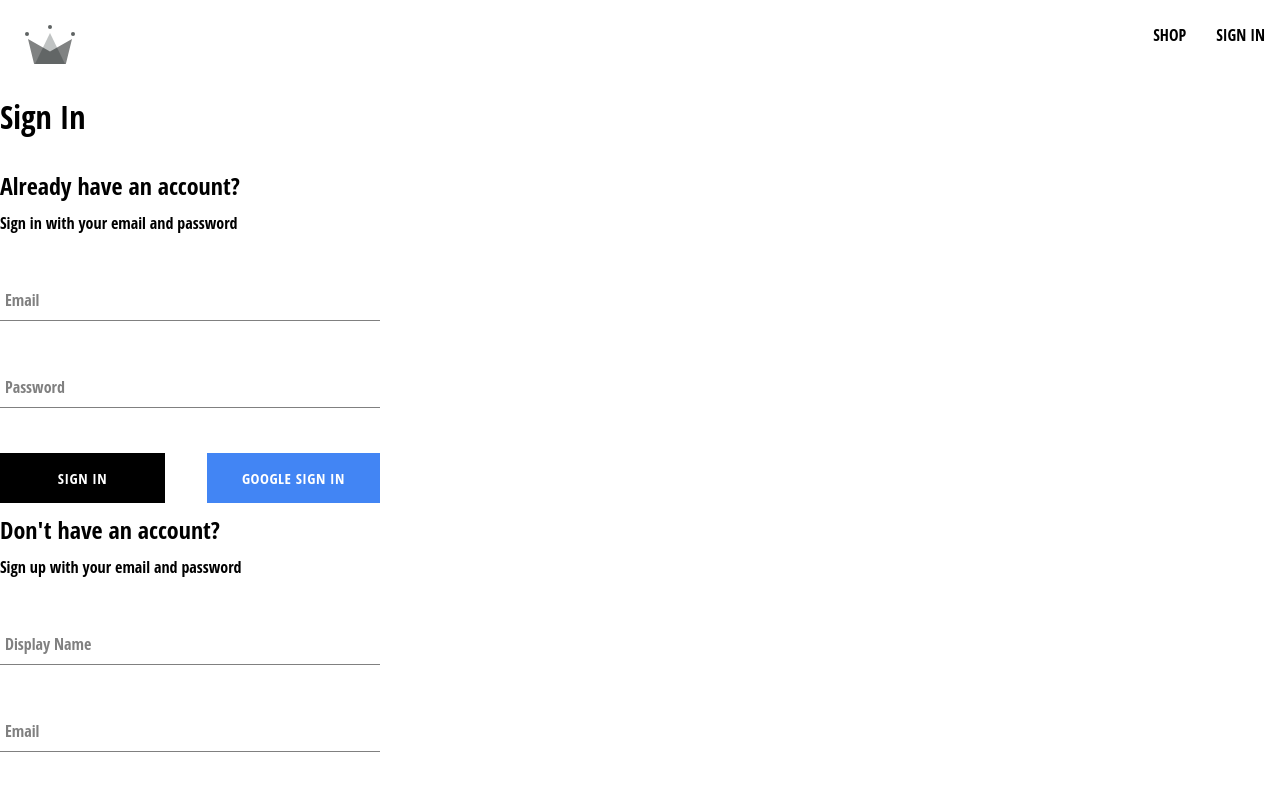
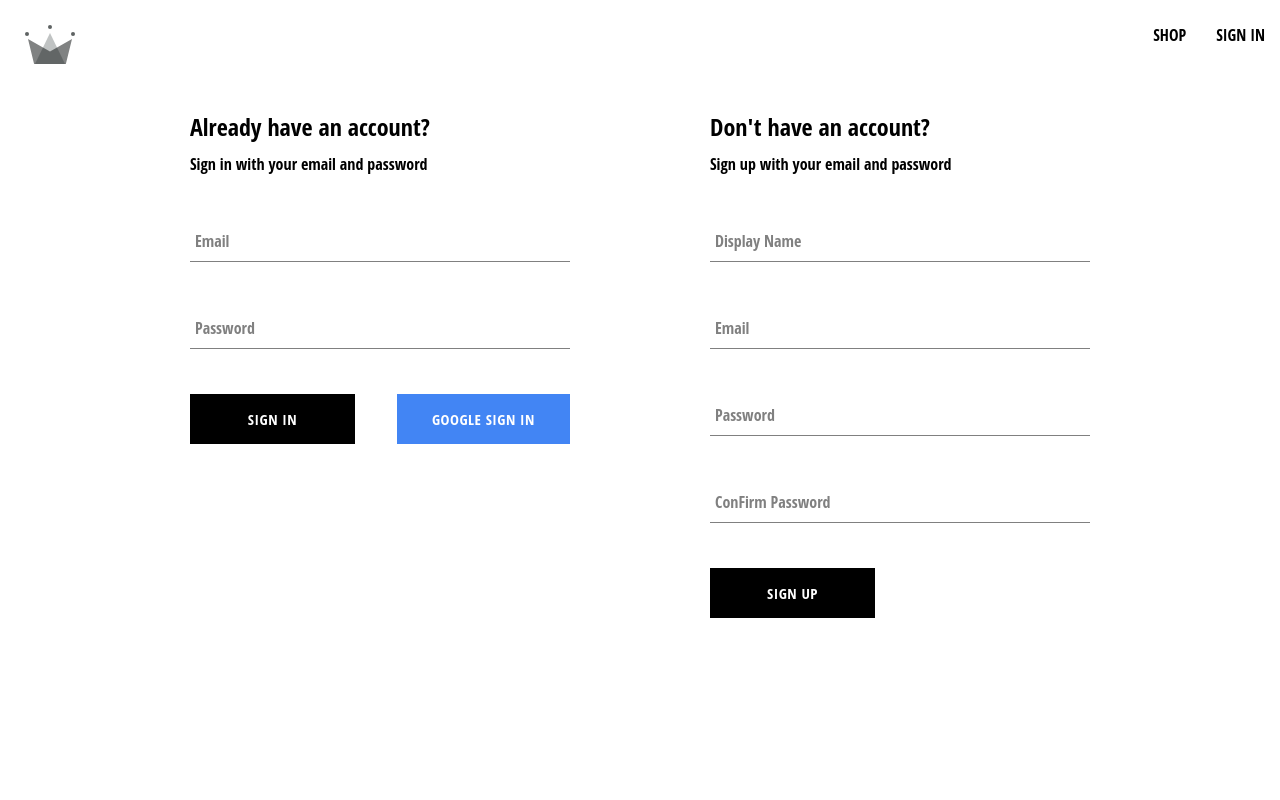
Before and after one commit to ahmedMoussa2020/Peak-style, a React (Create React App) app in the folder peah-clothing/: page /authentication in a window 1280 px wide. Shown: the top 800 px of the page. Built offline with nearby package versions, Linux system fonts and the light colour scheme.

Commit message:
authentication page style is done & fully functions

```diff
--- a/peah-clothing/src/components/Button.js
+++ b/peah-clothing/src/components/Button.js
@@ -1,5 +1,5 @@
 import React from "react";
-import styles from "../styles/Button.styles.scss";
+import "../styles/Button.styles.scss";
 
 const BUTTON_TYPE_CLASSES = {
   google: "google-sign-in",
--- a/peah-clothing/src/components/CategoryItem.js
+++ b/peah-clothing/src/components/CategoryItem.js
@@ -1,5 +1,5 @@
 import React from "react";
-import styles from "../styles/CategoryItem.styles.scss";
+import "../styles/CategoryItem.styles.scss";
 
 const CategoryItem = ({ category }) => {
   const { imageUrl, title, price } = category;
--- a/peah-clothing/src/components/Directory.js
+++ b/peah-clothing/src/components/Directory.js
@@ -1,6 +1,6 @@
 import React from "react";
 import CategoryItem from "./CategoryItem";
-import styles from "../styles/Directory.styles.scss";
+import  "../styles/Directory.styles.scss";
 
 const Directory = ({ categories }) => {
   return (
--- a/peah-clothing/src/components/FormInput.js
+++ b/peah-clothing/src/components/FormInput.js
@@ -1,5 +1,5 @@
 import React from "react";
-import styles from "../styles/FormInput.styles.scss";
+import "../styles/FormInput.styles.scss";
 const FormInput = ({ label, ...otherProps }) => {
   return (
     <div className="group">
--- a/peah-clothing/src/components/SignInForm.js
+++ b/peah-clothing/src/components/SignInForm.js
@@ -6,7 +6,7 @@ import {
   signInAuthUserWithEmailAndPassword
 } from "../utils/firebase";
 import FormInput from "./FormInput";
-import styles from "../styles/SignInForm.styles.scss";
+import  "../styles/SignInForm.styles.scss";
 import Button from "./Button";
 
 const defaultFormFields = {
--- a/peah-clothing/src/components/SignUpForm.js
+++ b/peah-clothing/src/components/SignUpForm.js
@@ -5,7 +5,7 @@ import {
   createUserDocumentFromAuth,
 } from "../utils/firebase";
 import FormInput from "./FormInput";
-import styles from "../styles/SignUpForm.styles.scss";
+import "../styles/SignUpForm.styles.scss";
 import Button from "../components/Button";
 
 const defaultFormFields = {
--- a/peah-clothing/src/routes/Authentication.js
+++ b/peah-clothing/src/routes/Authentication.js
@@ -1,16 +1,11 @@
 import SignInForm from "../components/SignInForm";
 import SignUpForm from "../components/SignUpForm";
-import {
-  signInWithGooglePopup,
-  createUserDocumentFromAuth,
-} from "../utils/firebase";
 
+import '../styles/Authentication.styles.scss'
 const Authentication = () => {
-
-
   return (
-    <div>
-      <h1>Sign In</h1>
+    <div className="authentication-container">
+      {/* <h1>Sign In</h1> */}
       <SignInForm />
       <SignUpForm />
     </div>
--- a/peah-clothing/src/routes/Navigation.js
+++ b/peah-clothing/src/routes/Navigation.js
@@ -1,7 +1,7 @@
 import { Link, Outlet } from "react-router-dom";
 import { Fragment } from "react";
 import { ReactComponent as CrwnLogo } from "../assets/crown.svg";
-import styles from "../styles/Navigation.styles.scss";
+import "../styles/Navigation.styles.scss";
 
 const Navigation = () => {
   return (
--- /dev/null
+++ b/peah-clothing/src/styles/Authentication.styles.scss
@@ -0,0 +1,6 @@
+.authentication-container{
+  display: flex;
+  width: 900px;
+  justify-content: space-between;
+  margin: 30px auto;
+}
```
Also changed, not shown: peah-clothing/src/contexts/UserContext.js (added, +13 -0 lines).
